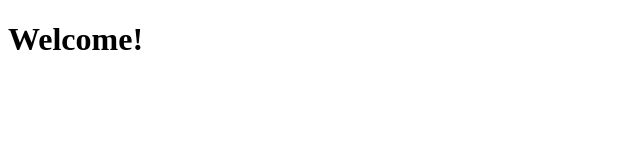
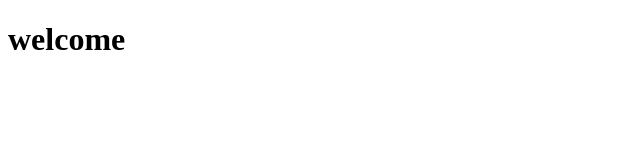
Before and after one commit to NobbsNobby/ts-react, a React (Create React App) app: page / in a window 1280 px wide. Shown: the top 160 px of the page, without its empty margins (0-640 px from the left). Built offline with nearby package versions, Linux system fonts and the light colour scheme.

Commit message:
add never to Header.tsx

```diff
--- a/src/App.tsx
+++ b/src/App.tsx
@@ -1,5 +1,10 @@
+// Core
 import React, { FC } from 'react';
+// Components
+import Header from './components/Header';
 
-const App: FC = () => <h1>Welcome!</h1>;
+const App: FC = () => {
+  return <Header title="Welcome" />;
+};
 
 export default App;
--- /dev/null
+++ b/src/components/Header.tsx
@@ -0,0 +1,19 @@
+// Core
+import React, { FC } from 'react';
+
+type PropsTypes = {
+  title?: string;
+  children?: never;
+};
+
+const Header: FC<PropsTypes> = ({ title }: PropsTypes) => {
+  const content = typeof title === 'string' ? title.toLocaleLowerCase() : null;
+
+  return <h1>{content}</h1>;
+};
+
+Header.defaultProps = {
+  title: 'Hello',
+};
+
+export default Header;
```
